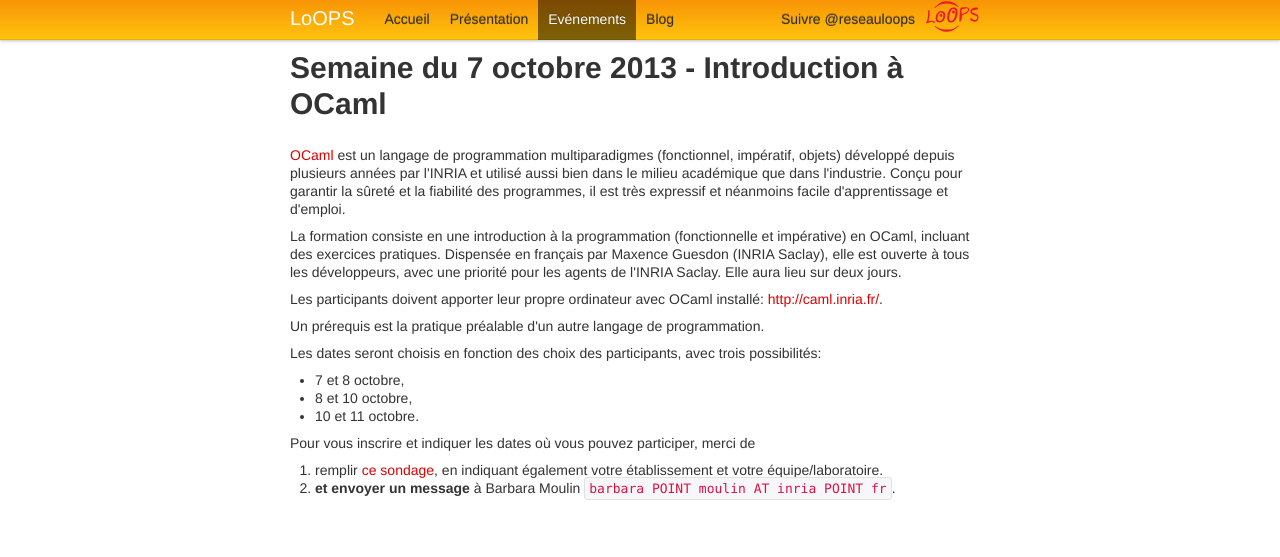
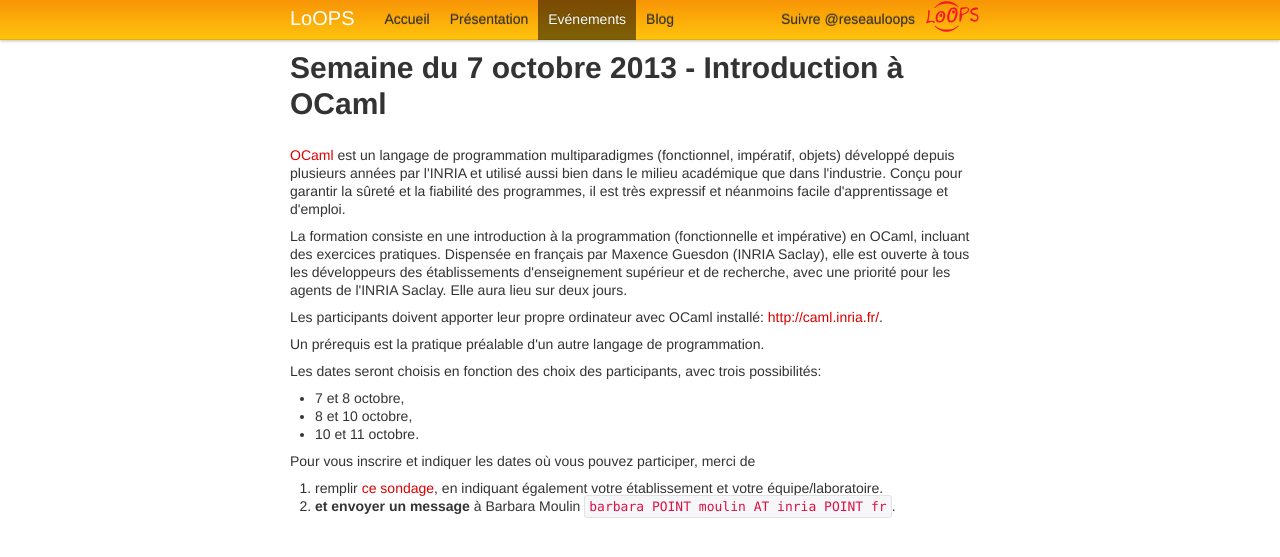
Before and after one commit to reseau-loops/reseau-loops.github.com, a Jekyll site: the page built from 2013_10_formation_ocaml.html, in a window 1280 px wide. Shown: the top 557 px of the page. Built offline with Jekyll 4.4.1, drawn with Linux system fonts in a browser that asks for light colours; Markdown is read by kramdown in place of the engine named in the settings; comment, search, counter and statistics services are not loaded.

Commit message:
precision pour les participants

```diff
--- a/2013_10_formation_ocaml.html
+++ b/2013_10_formation_ocaml.html
@@ -16,7 +16,8 @@
 La formation consiste en une introduction à la programmation
 (fonctionnelle et impérative) en OCaml, incluant des exercices
 pratiques. Dispensée en français par Maxence Guesdon (INRIA Saclay),
-elle est ouverte à tous les développeurs, avec une priorité pour
+elle est ouverte à tous les développeurs des établissements d'enseignement
+supérieur et de recherche, avec une priorité pour
 les agents de l'INRIA Saclay. Elle aura lieu sur deux jours.
 </p>
 <p>
```
